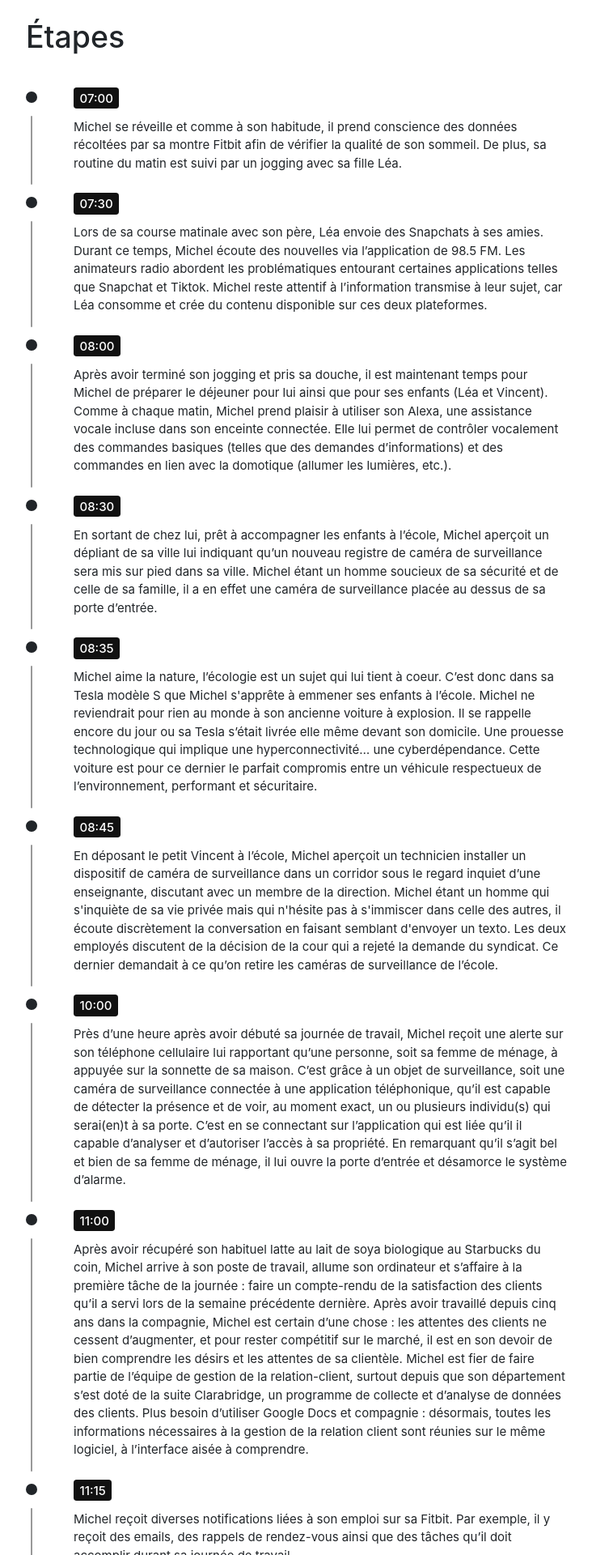
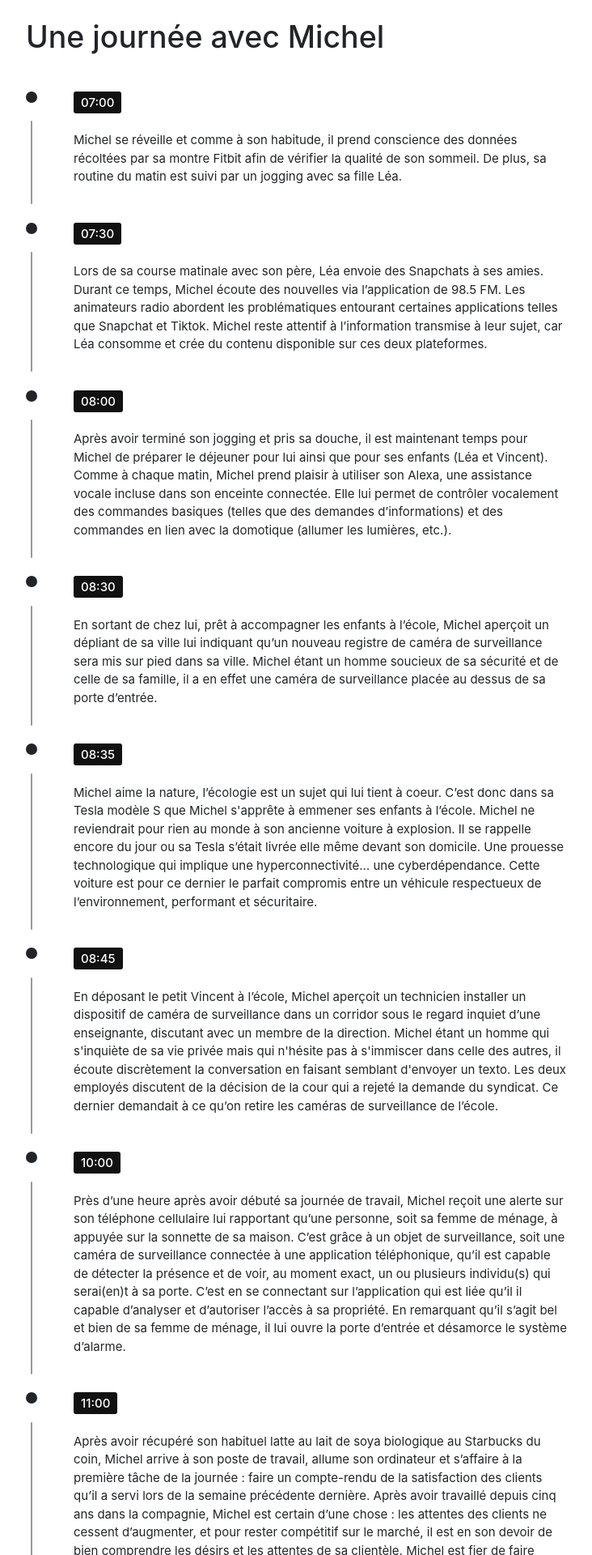
Before and after one commit to mwanheda/michel, a Jekyll site: the page built from index.html, in a window 1280 px wide. Shown: the top 1920 px of the page at 81% size, without its empty margins (273-1005 px from the left). Built offline with Jekyll 4.4.1, drawn with Linux system fonts in a browser that asks for light colours; some web fonts are replaced.

Commit message:
Improve timeline item style

```diff
--- a/css/main.css
+++ b/css/main.css
@@ -38,9 +38,13 @@
     margin: auto;
 }
 
+.timeline {
+    --gap: 3rem;
+}
+
 .timeline-item {
     position: relative;
-    margin-bottom: 2rem;
+    margin-bottom: var(--gap);
     display: flex;
 }
 
@@ -59,27 +63,42 @@
 .timeline-item:not(:last-of-type)::after {
     content: '';
     position: absolute;
-    top: 2rem;
+    top: calc(14px + var(--gap) / 2);
     left: 6px;
-    bottom: -1rem;
+    bottom: calc(var(--gap) / -2);
     width: 2px;
     background-color: #999;
     border-radius: 2px;
 }
 
-.timeline-title {
-    margin-bottom: 1rem;
+.timeline-content {
+    display: block;
+    color: currentColor;
 }
 
-.step-time {
-    padding: .25rem .5rem;
+.timeline-content:hover {
+    color: currentColor;
+    text-decoration: none;
+}
+
+.timeline-title {
+    margin-bottom: calc(var(--gap) / 2);
+    padding: .4rem .6rem;
+    width: fit-content;
+    line-height: 1;
     color: #fff;
     background-color: #111;
-    border-radius: .25rem;
+    border-radius: .2rem;
+    box-shadow: inset 0 0 0 0 #ef795a;
+    transition: box-shadow .2s ease-in .1s;
+}
+
+.timeline-content:hover .timeline-title {
+    box-shadow: inset 40em 0 0 0 #a83279;
 }
 
 .timeline-text {
-    margin: 0;
+    margin-bottom: 0;
 }
 
 /* Markdown body */
--- a/index.html
+++ b/index.html
@@ -4,19 +4,18 @@
 ---
 
 
-<h1 class="mt-4 mb-5">Étapes</h1>
+<h1 class="mt-4 mb-5">Une journée avec Michel</h1>
 
 <div class="timeline">
     {% for step in site.steps %}
     <div class="timeline-item">
-        <div class="timeline-content">
+        <a class="timeline-content"
+           href="{{ site.baseurl }}{{ step.permalink }}">
             <h6 class="timeline-title">
-                <a class="step-time"
-                   href="{{ site.baseurl }}{{ step.permalink }}">
-                    {{ step.time | date: "%H:%M" }}</a>
+                {{ step.time | date: "%H:%M" }}
             </h6>
             <p class="timeline-text">{{ step.description }}</p>
-        </div>
+        </a>
     </div>
     {% endfor %}
 </div>
```
